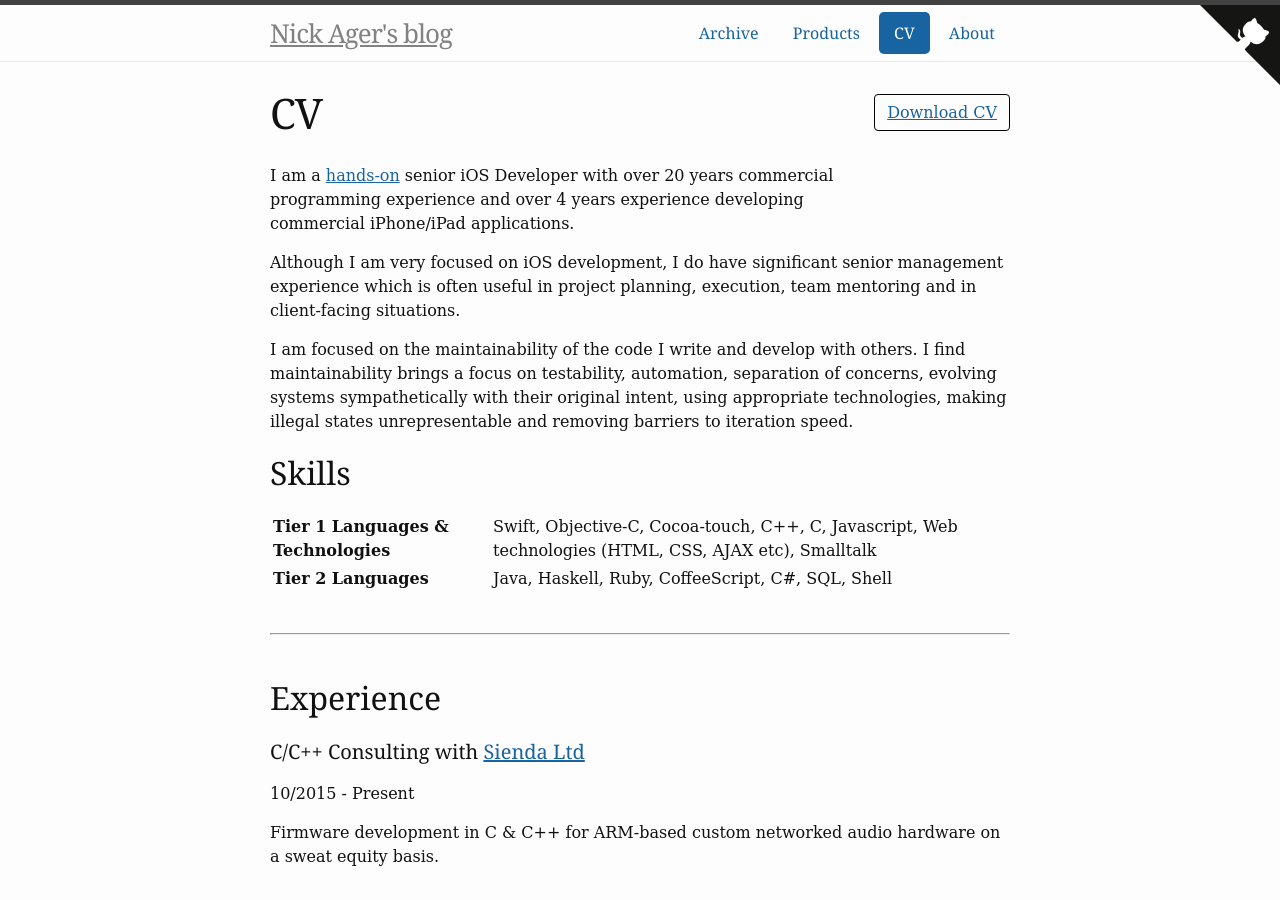
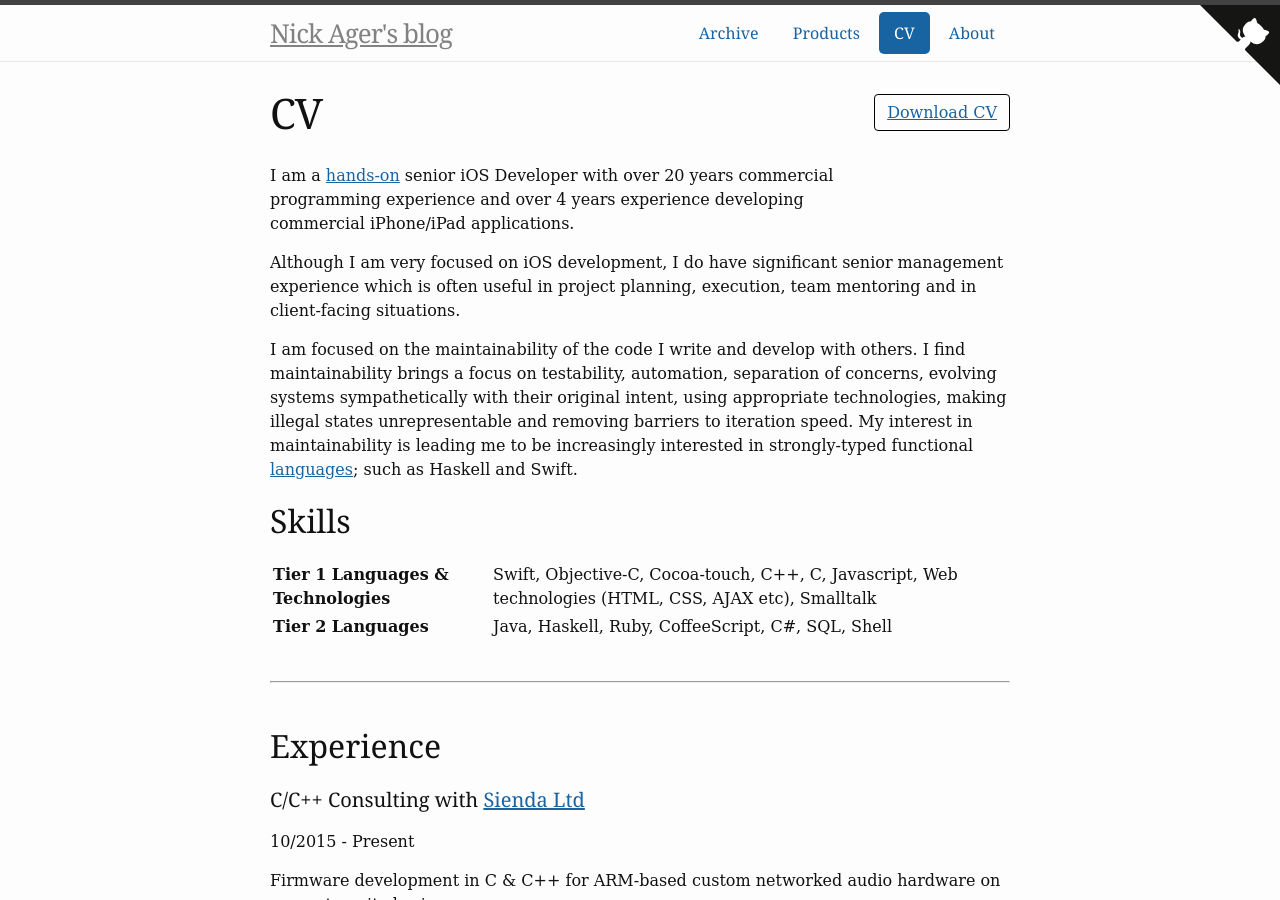
Before and after one commit to NickAger/nickager.github.io, a Jekyll site: the page built from x2-cv.md, in a window 1280 px wide and 900 px high. Built offline with Jekyll 4.4.1, drawn with Linux system fonts in a browser that asks for light colours; nearby versions of some CDN libraries; some web fonts are replaced.

Commit message:
added section on my interest in languages

```diff
--- a/x2-cv.md
+++ b/x2-cv.md
@@ -10,7 +10,7 @@ I am a <a href="#github-contributions" rel="leanModal">hands-on</a> senior iOS D
 
 Although I am very focused on iOS development, I do have significant senior management experience which is often useful in project planning, execution, team mentoring and in client-facing situations.
 
-I am focused on the maintainability of the code I write and develop with others. I find maintainability brings a focus on testability, automation, separation of concerns, evolving systems sympathetically with their original intent, using appropriate technologies, making illegal states unrepresentable and removing barriers to iteration speed.
+I am focused on the maintainability of the code I write and develop with others. I find maintainability brings a focus on testability, automation, separation of concerns, evolving systems sympathetically with their original intent, using appropriate technologies, making illegal states unrepresentable and removing barriers to iteration speed. My interest in maintainability is leading me to be increasingly interested in strongly-typed functional <a href="#language" rel="leanModal">languages</a>; such as Haskell and Swift.
 
 ## Skills
 
@@ -177,6 +177,22 @@ BSc [Electronic Engineering](http://www.thecompleteuniversityguide.co.uk/league-
   </div>
 </div>
 
+<div id="language" style="display:none">
+  <div style="background-color:white; padding: 20px;">
+  <blockquote>&ldquo;Language defines how you think, what you can think and what thoughts you can have&rdquo;</blockquote>
+  <p style="text-align:right"><i>George Orwell</i></p>
+  <p>I plan a blog post on this subject but in the mean-time consider:</p>
+  <ul>
+  <li><a href="http://fsharpforfunandprofit.com/posts/designing-with-types-discovering-the-domain/">Designing with types: Discovering new concepts</a></li>
+  <li><a href="http://www.informit.com/articles/article.aspx?p=2044336">Why Programmers Need Design Patterns to Communicate Effectively</a></li>
+  <li><a href="http://elm-lang.org">Elm programming language & FRP</a></li>
+  <li><a href="https://en.wikipedia.org/wiki/Communicating_sequential_processes">Communicating sequential processes</a></li>
+  <li><a href="https://en.wikipedia.org/wiki/Actor_model">Actor model of currency</a></li>
+  <li><a href="https://en.wikipedia.org/wiki/Compare-and-swap">Compare and Swap</a></li>
+  </ul>
+  </div>
+</div>
+
 {% include popup-javascript.html %}
 
 {% include getitmade-video.html %}
```
